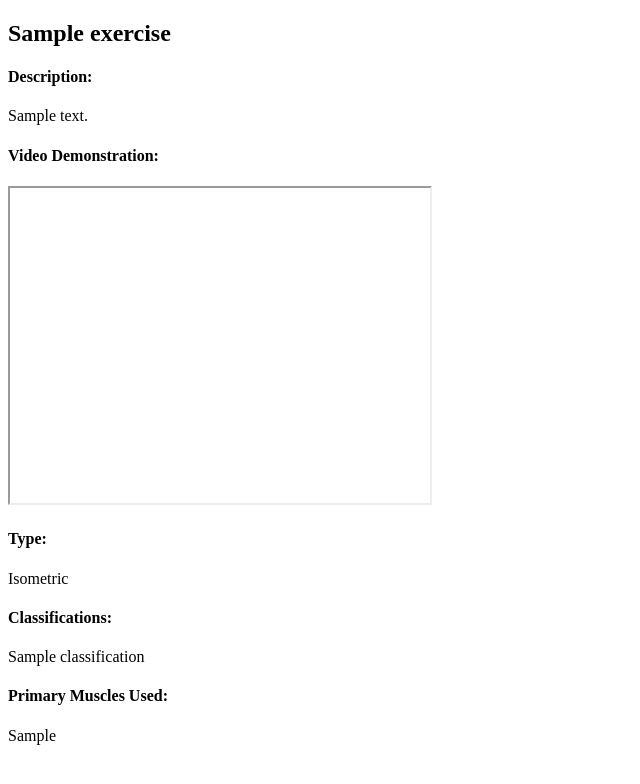
After one commit to superDross/FitnessTracker, a Django app: page /tracker/exercise/1/ in a window 1280 px wide. The commit adds this page. Shown: the top 784 px of the page, without its empty margins (0-640 px from the left). Run offline with Django 3.2, Linux system fonts and the light colour scheme; tables that the repository leaves empty hold one stand-in row (values such as "Sample post").

Commit message:
Added exercise pages.
- added links to exercise pages in the exercises/ page

```diff
--- a/tracker/models.py
+++ b/tracker/models.py
@@ -1,15 +1,16 @@
 import uuid
+import datetime
+import pytz
 
 from django.db import models
 from django.db.models import Q
 from django.contrib.auth.models import User
+from django.urls import reverse
 
 from django_countries.fields import CountryField
 from django_measurement.models import MeasurementField
 
 from measurement.measures import Distance, Weight
-import datetime
-import pytz
 
 
 class Profile(models.Model):
@@ -64,6 +65,9 @@ class Profile(models.Model):
         self._birth_date = value
         days_diff = datetime.date.today() - self._birth_date
         self.age = int((days_diff / 365).days)
+
+    def get_absolute_url(self):
+        return reverse('profile', args=[str(self.pk)])
 
     def all_exercises(self):
         ''' Returns all default and user created exercises.'''
@@ -141,6 +145,9 @@ class Exercise(models.Model):
     def __str__(self):
         return self.name
 
+    def get_absolute_url(self):
+        return reverse('exercise', args=[str(self.id)])
+
 
 class Set(models.Model):
     ''' A set of repetitions of an exercise.'''
--- /dev/null
+++ b/tracker/templates/tracker/exercise.html
@@ -0,0 +1,22 @@
+{% extends 'base_generic.html' %}
+
+{% block content %}
+
+<h2> {{ exercise.name }} </h2>
+<h4>Description:</h4>
+  <p>  {{ exercise.description }} </p>
+<h4>Video Demonstration:</h4>
+  <p><iframe id="video" width="420" height="315" src={{ exercise.video }}></iframe></p>
+<h4>Type:</h4>
+  {# get_type_diplay displays the verbose version of the type field #}
+  <p> {{ exercise.get_type_display }} </p>
+<h4>Classifications:</h4>
+  {% for class in exercise.classification.all %}
+    <p> {{ class.name }} </p>
+  {% endfor %}
+<h4>Primary Muscles Used:</h4>
+  {% for muscle in exercise.muscles.all %}
+    <p> {{ muscle.muscle }} </p>
+  {% endfor %}
+
+{% endblock %}
--- a/tracker/urls.py
+++ b/tracker/urls.py
@@ -4,4 +4,5 @@ from tracker import views
 urlpatterns = [
     path('profile/', views.profile_page, name='profile_page'),
     path('exercises/', views.exercise_list, name='exercises'),
+    path('exercise/<int:exercise_id>/', views.exercise_page, name='exercise'),
 ]
--- a/tracker/views.py
+++ b/tracker/views.py
@@ -6,6 +6,7 @@ from .models import Exercise, Profile
 
 @login_required
 def profile_page(request):
+    ''' Detailed view of a users Profile.'''
     profile = get_object_or_404(Profile, user=request.user)
     height = f'{profile.height}{profile.height_unit}'
     weight = f'{profile.weight}{profile.weight_unit}'
@@ -23,3 +24,11 @@ def exercise_list(request):
     return render(request=request,
                   template_name='tracker/exercises.html',
                   context={'profile': profile})
+
+
+def exercise_page(request, exercise_id):
+    ''' Detailed view of an Exercise.'''
+    exercise = get_object_or_404(Exercise, pk=exercise_id)
+    return render(request=request,
+                  template_name='tracker/exercise.html',
+                  context={'exercise': exercise})
```
Also changed, not shown: create_test_data.py (+15 -6 lines), tracker/templates/tracker/exercises.html (+6 -3 lines).
